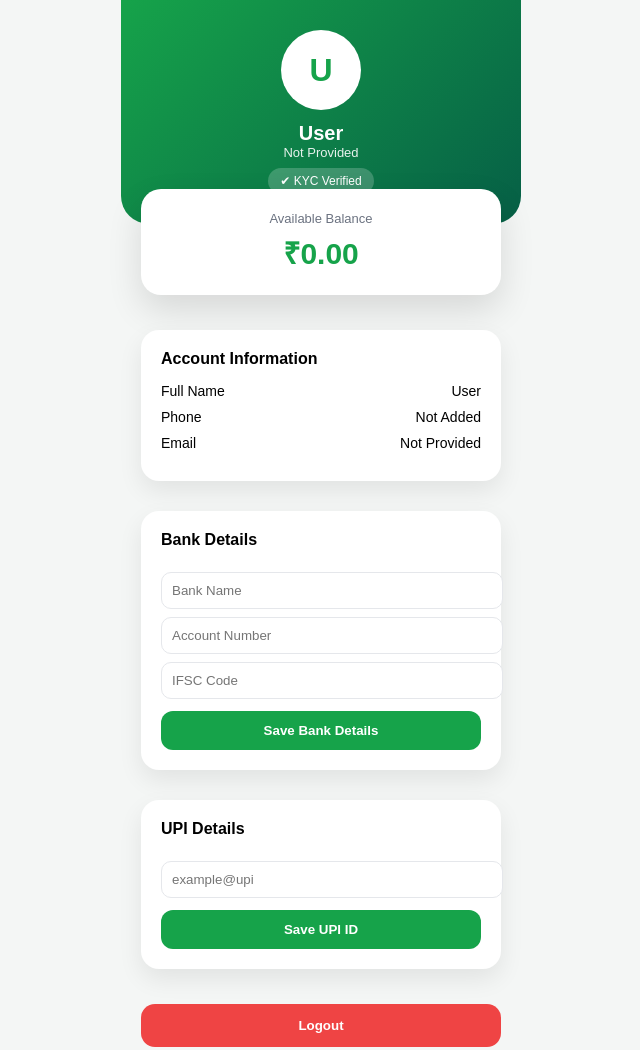
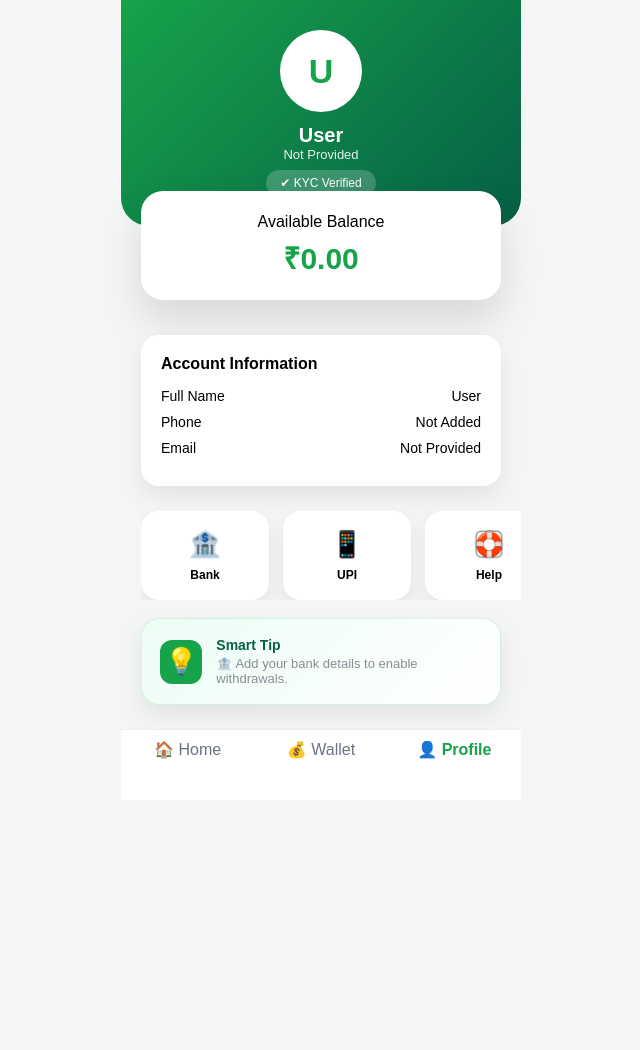
Before and after one commit to project11o9/PROJECT-, a website: page profile.html in a window 1280 px wide. Shown: the top 1050 px of the page, without its empty margins (319-959 px from the left). After the commit the page ends 800 px from the top, so only its background shows below. Drawn offline with Linux system fonts and the light colour scheme.

Commit message:
profile.html

```diff
--- a/profile.html
+++ b/profile.html
@@ -22,10 +22,10 @@ body{
 flex-direction:column;
 }
 
-/* ===== PREMIUM HEADER ===== */
+/* ===== HEADER ===== */
 .header{
 background:linear-gradient(135deg,#16a34a,#065f46);
-    color:white;
+color:#fff;
 padding:30px 20px;
 border-bottom-left-radius:28px;
 border-bottom-right-radius:28px;
@@ -33,52 +33,32 @@ body{
 }
 
 .avatar{
-    width:80px;
-    height:80px;
-    border-radius:50%;
-    background:white;
-    color:#16a34a;
-    display:flex;
-    align-items:center;
-    justify-content:center;
-    font-size:32px;
-    font-weight:800;
-    margin:auto;
+width:82px;height:82px;border-radius:50%;
+background:#fff;color:#16a34a;
+display:flex;align-items:center;justify-content:center;
+font-size:34px;font-weight:800;margin:auto;
 }
 
-.name{
-    margin-top:12px;
-    font-size:20px;
-    font-weight:700;
-}
-
-.email{
-    font-size:13px;
-    opacity:.9;
-}
+.name{margin-top:12px;font-size:20px;font-weight:700;}
+.email{font-size:13px;opacity:.9;}
 
 .verified{
 margin-top:8px;
 font-size:12px;
 background:rgba(255,255,255,.2);
-    padding:6px 12px;
+padding:6px 14px;
 border-radius:20px;
 display:inline-block;
 }
 
-/* ===== WALLET CARD ===== */
+/* ===== WALLET ===== */
 .wallet-card{
 background:#fff;
 margin:-35px 20px 20px;
-    border-radius:20px;
+border-radius:22px;
 padding:22px;
-    box-shadow:0 15px 35px rgba(0,0,0,.12);
 text-align:center;
-}
-
-.wallet-title{
-    font-size:13px;
-    color:#6b7280;
+box-shadow:0 20px 40px rgba(0,0,0,.12);
 }
 
 .wallet-balance{
@@ -88,7 +68,7 @@ body{
 color:#16a34a;
 }
 
-/* ===== CARD ===== */
+/* ===== ACCOUNT CARD ===== */
 .card{
 background:#fff;
 margin:15px 20px;
@@ -110,36 +90,125 @@ body{
 font-size:14px;
 }
 
-/* INPUT */
+/* ===== SLIDER ===== */
+.app-info-wrapper{
+margin:10px 0 20px;
+padding-left:20px;
+}
+
+.app-info-track{
+display:flex;
+gap:14px;
+overflow-x:auto;
+scroll-snap-type:x mandatory;
+-webkit-overflow-scrolling:touch;
+}
+.app-info-track::-webkit-scrollbar{display:none;}
+
+.app-info-card{
+flex:0 0 calc((100% - 56px)/3);
+background:#fff;
+border-radius:18px;
+padding:18px 10px;
+text-align:center;
+cursor:pointer;
+box-shadow:0 8px 20px rgba(0,0,0,.08);
+}
+
+.app-info-icon{font-size:26px;}
+.app-info-card span{
+display:block;font-size:12px;margin-top:8px;font-weight:600;
+}
+
+/* ===== SMART TIP CARD ===== */
+.smart-tip-card{
+margin:0 20px 20px;
+padding:18px;
+border-radius:18px;
+display:flex;
+gap:14px;
+align-items:center;
+background:linear-gradient(135deg,#ecfdf5,#ffffff);
+border:1px solid rgba(22,163,74,.15);
+box-shadow:0 10px 25px rgba(0,0,0,.08);
+animation:tipFloat 4s ease-in-out infinite;
+}
+
+@keyframes tipFloat{
+0%,100%{transform:translateY(0);}
+50%{transform:translateY(-4px);}
+}
+
+.tip-icon{
+font-size:26px;
+background:#16a34a;
+color:#fff;
+width:44px;height:44px;
+border-radius:12px;
+display:flex;align-items:center;justify-content:center;
+}
+
+.tip-title{font-weight:700;font-size:14px;color:#065f46;}
+
+.tip-text{
+font-size:13px;
+margin-top:3px;
+color:#374151;
+opacity:0;
+transition:.4s;
+}
+.tip-text.show{opacity:1;}
+
+/* ===== BOTTOM SHEET ===== */
+.app-sheet{
+position:fixed;
+left:0;right:0;
+bottom:-100%;
+background:#fff;
+border-radius:24px 24px 0 0;
+padding:22px;
+box-shadow:0 -15px 40px rgba(0,0,0,.25);
+transition:.4s;
+max-width:400px;margin:auto;
+z-index:999;
+}
+.app-sheet.show{bottom:0;}
+
+.sheet-content{
+margin-top:12px;
+font-size:14px;
+line-height:1.6;
+max-height:55vh;
+overflow:auto;
+}
+
 .input{
 width:100%;
 padding:10px;
+margin-top:10px;
 border-radius:10px;
 border:1px solid #e5e7eb;
-    margin-top:8px;
 }
 
 .save-btn{
+margin-top:12px;
 width:100%;
-    margin-top:12px;
 padding:12px;
 border:none;
+background:#16a34a;
+color:#fff;
 border-radius:12px;
-    background:#16a34a;
-    color:white;
 font-weight:700;
-    cursor:pointer;
 }
 
-/* LOGOUT */
-.logout{
-    margin:20px;
-    padding:14px;
+.sheet-close{
+margin-top:12px;
+width:100%;
+padding:12px;
 border:none;
-    border-radius:14px;
-    background:#ef4444;
-    color:white;
-    font-weight:700;
+background:#111827;
+color:#fff;
+border-radius:12px;
 }
 
 /* NAV */
@@ -151,16 +220,11 @@ body{
 display:flex;
 }
 .nav-item{
-    flex:1;
-    text-align:center;
-    padding-top:10px;
-    text-decoration:none;
-    color:#6b7280;
+flex:1;text-align:center;padding-top:10px;
+text-decoration:none;color:#6b7280;
 }
-.nav-item.active{
-    color:#16a34a;
-    font-weight:700;
-}
+.nav-item.active{color:#16a34a;font-weight:700;}
+
 </style>
 </head>
 
@@ -168,21 +232,18 @@ body{
 
 <div class="container">
 
-<!-- HEADER -->
 <div class="header">
 <div id="avatar" class="avatar">U</div>
-<div id="username" class="name">User</div>
-<div id="useremail" class="email">email@email.com</div>
+<div id="username" class="name"></div>
+<div id="useremail" class="email"></div>
 <div class="verified">✔ KYC Verified</div>
 </div>
 
-<!-- WALLET -->
 <div class="wallet-card">
-<div class="wallet-title">Available Balance</div>
+<div>Available Balance</div>
 <div id="wallet" class="wallet-balance">₹0.00</div>
 </div>
 
-<!-- ACCOUNT DETAILS -->
 <div class="card">
 <div class="section-title">Account Information</div>
 <div class="row"><span>Full Name</span><span id="fullName"></span></div>
@@ -190,27 +251,26 @@ body{
 <div class="row"><span>Email</span><span id="gmail"></span></div>
 </div>
 
-<!-- BANK DETAILS -->
-<div class="card">
-<div class="section-title">Bank Details</div>
-
-<input id="bankName" class="input" placeholder="Bank Name">
-<input id="accountNumber" class="input" placeholder="Account Number">
-<input id="ifsc" class="input" placeholder="IFSC Code">
-
-<button class="save-btn" onclick="saveBank()">Save Bank Details</button>
+<!-- SLIDER -->
+<div class="app-info-wrapper">
+<div class="app-info-track">
+<div class="app-info-card" data="bank"><div class="app-info-icon">🏦</div><span>Bank</span></div>
+<div class="app-info-card" data="upi"><div class="app-info-icon">📱</div><span>UPI</span></div>
+<div class="app-info-card" data="help"><div class="app-info-icon">🛟</div><span>Help</span></div>
+<div class="app-info-card" data="about"><div class="app-info-icon">ℹ️</div><span>About</span></div>
+<div class="app-info-card" data="rules"><div class="app-info-icon">📜</div><span>Rules</span></div>
+<div class="app-info-card" data="terms"><div class="app-info-icon">✅</div><span>Terms</span></div>
+</div>
 </div>
 
-<!-- UPI DETAILS -->
-<div class="card">
-<div class="section-title">UPI Details</div>
-
-<input id="upiId" class="input" placeholder="example@upi">
-
-<button class="save-btn" onclick="saveUPI()">Save UPI ID</button>
+<!-- SMART TIP -->
+<div class="smart-tip-card">
+<div class="tip-icon">💡</div>
+<div>
+<div class="tip-title">Smart Tip</div>
+<div id="smartTipText" class="tip-text">Loading tips...</div>
 </div>
-
-<button class="logout" onclick="logout()">Logout</button>
+</div>
 
 <nav class="bottom-nav">
 <a href="dashboard.html" class="nav-item">🏠 Home</a>
@@ -220,46 +280,104 @@ body{
 
 </div>
 
+<!-- SHEET -->
+<div id="sheet" class="app-sheet">
+<h3 id="sheetTitle"></h3>
+<div id="sheetContent" class="sheet-content"></div>
+<button class="sheet-close" onclick="sheet.classList.remove('show')">Close</button>
+</div>
+
 <script>
 
-/* INR FORMAT */
+/* USER LOAD */
 function formatINR(v){
 return "₹"+Number(v).toLocaleString("en-IN",{minimumFractionDigits:2});
 }
 
-/* LOAD USER */
-const name=localStorage.getItem("userName")||"User";
-const email=localStorage.getItem("userEmail")||"Not Provided";
-const phone=localStorage.getItem("userPhone")||"Not Added";
-const wallet=localStorage.getItem("wallet")||0;
+username.textContent=localStorage.userName||"User";
+useremail.textContent=localStorage.userEmail||"Not Provided";
+avatar.textContent=username.textContent.charAt(0);
+wallet.innerText=formatINR(localStorage.wallet||0);
+fullName.textContent=username.textContent;
+gmail.textContent=useremail.textContent;
+phone.textContent=localStorage.userPhone||"Not Added";
 
-document.getElementById("username").textContent=name;
-document.getElementById("useremail").textContent=email;
-document.getElementById("avatar").textContent=name.charAt(0).toUpperCase();
-document.getElementById("wallet").textContent=formatINR(wallet);
+/* ===== SMART TIP ENGINE ===== */
 
-document.getElementById("fullName").textContent=name;
-document.getElementById("gmail").textContent=email;
-document.getElementById("phone").textContent=phone;
+const tipText=document.getElementById("smartTipText");
 
-/* SAVE BANK */
-function saveBank(){
- localStorage.setItem("bankName",bankName.value);
- localStorage.setItem("accountNumber",accountNumber.value);
- localStorage.setItem("ifsc",ifsc.value);
- alert("✅ Bank details saved");
+const walletAmount=Number(localStorage.wallet)||0;
+const bankAdded=localStorage.bankName;
+const upiAdded=localStorage.upiId;
+
+let tips=[];
+
+if(!bankAdded) tips.push("🏦 Add your bank details to enable withdrawals.");
+if(!upiAdded) tips.push("📱 Link your UPI ID for faster payouts.");
+if(walletAmount===0) tips.push("🚀 Start reviewing stocks to begin earning rewards.");
+if(walletAmount>3000) tips.push("💰 You're eligible for withdrawal. Secure your earnings.");
+
+tips.push("⭐ Active users receive higher bonus rewards.");
+tips.push("🔥 Daily activity increases earning probability.");
+
+let index=0;
+
+function rotateTip(){
+tipText.classList.remove("show");
+setTimeout(()=>{
+tipText.innerText=tips[index];
+tipText.classList.add("show");
+index=(index+1)%tips.length;
+},250);
 }
 
-/* SAVE UPI */
-function saveUPI(){
- localStorage.setItem("upiId",upiId.value);
- alert("✅ UPI ID saved");
+rotateTip();
+setInterval(rotateTip,5000);
+
+/* ===== ICON ACTIONS ===== */
+document.querySelectorAll(".app-info-card").forEach(card=>{
+card.onclick=()=>{
+const type=card.dataset;
+
+if(type==="bank"){
+sheetTitle.innerText="Bank Details";
+sheetContent.innerHTML=`
+<input class="input" id="bankName" placeholder="Bank Name">
+<input class="input" id="acc" placeholder="Account Number">
+<input class="input" id="ifsc" placeholder="IFSC Code">
+<button class="save-btn" onclick="saveBank()">Save Bank</button>`;
+}
+else if(type==="upi"){
+sheetTitle.innerText="UPI Details";
+sheetContent.innerHTML=`
+<input class="input" id="upi" placeholder="example@upi">
+<button class="save-btn" onclick="saveUPI()">Save UPI</button>`;
+}
+else{
+const info={
+help:`Our support team helps with account access, wallet issues and payouts.`,
+about:`Fidelity is a premium fintech dashboard providing wallet and reward management.`,
+rules:`Users must follow platform policies to maintain account access.`,
+terms:`All wallet balances operate within platform ecosystem rules.`
+};
+sheetTitle.innerText=type.toUpperCase();
+sheetContent.innerText=info[type];
 }
 
-/* LOGOUT */
-function logout(){
- localStorage.clear();
- window.location.href="index.html";
+sheet.classList.add("show");
+};
+});
+
+function saveBank(){
+localStorage.bankName=bankName.value;
+localStorage.accountNumber=acc.value;
+localStorage.ifsc=ifsc.value;
+alert("✅ Bank Saved");
+}
+
+function saveUPI(){
+localStorage.upiId=upi.value;
+alert("✅ UPI Saved");
 }
 
 </script>
```
Lines whose indentation alone changed are shown as unchanged.
